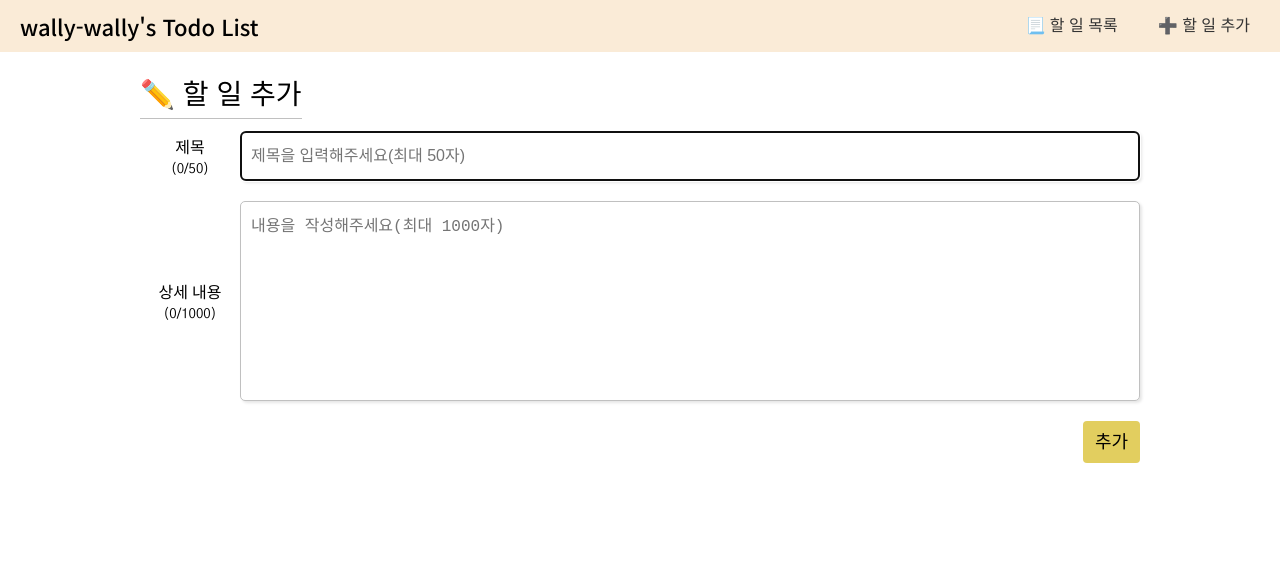
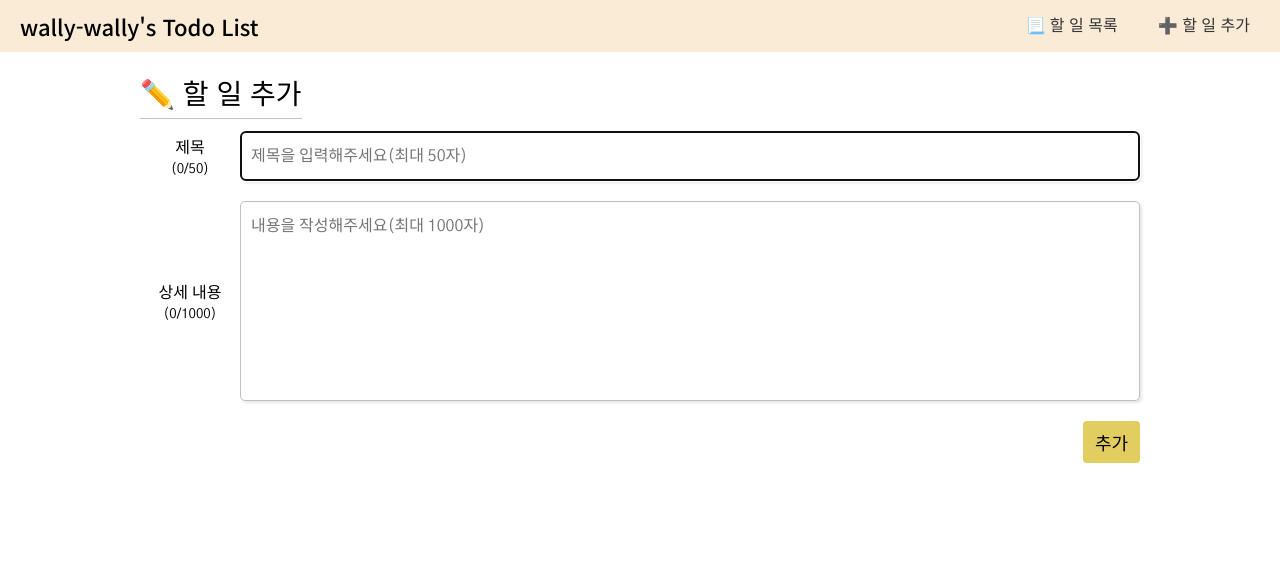
Before and after one commit to Ferarosa/todo-wally-wally, a React (Create React App) app: page /form in a window 1280 px wide. Shown: the top 573 px of the page. Built offline with nearby package versions, Linux system fonts and the light colour scheme.

Commit message:
update: IE11 크로스 브라우징 이슈 처리

```diff
--- a/src/api/update.js
+++ b/src/api/update.js
@@ -32,6 +32,7 @@ const update = {
       isError: false,
     }
   },
+
   toggleTodoItem(id) {
     const todos = api.fetchTodoList().data;
 
--- a/src/assets/scss/base/default.scss
+++ b/src/assets/scss/base/default.scss
@@ -1,7 +1,5 @@
 html, body {
-  font-family: 'Gothic A1', -apple-system, BlinkMacSystemFont, 'Segoe UI', 'Roboto', 'Oxygen',
-    'Ubuntu', 'Cantarell', 'Fira Sans', 'Droid Sans', 'Helvetica Neue',
-    sans-serif;
+  font-family: 'Gothic A1', sans-serif;
   padding: 0;
   margin: 0;
   -webkit-font-smoothing: antialiased;
@@ -27,6 +25,7 @@ button {
   border: none;
   padding: 0;
   cursor: pointer;
+  font-family: 'Noto Sans KR';
   line-height: 1;
 }
 
--- a/src/components/TodoForm/TodoForm.scss
+++ b/src/components/TodoForm/TodoForm.scss
@@ -18,6 +18,7 @@
 
     input, textarea {
       flex-grow: 1;
+      font-family: 'Gothic A1';
       padding: 10px;
       border: 1px solid silver;
       border-radius: 5px;
--- a/src/index.js
+++ b/src/index.js
@@ -1,3 +1,7 @@
+// IE11 cross browsing
+import 'react-app-polyfill/ie11';
+import 'react-app-polyfill/stable';
+
 import React from 'react';
 import ReactDOM from 'react-dom';
 import './assets/scss/style.scss';
--- a/src/pages/DetailPage.scss
+++ b/src/pages/DetailPage.scss
@@ -62,6 +62,8 @@
     }
 
     &-button {
+      display: flex;
+
       &-item {
         padding: 12px;
         font-size: 18px;
@@ -72,6 +74,7 @@
         }
 
         &.edit {
+          font-family: 'Noto Sans KR';
           background-color: rgb(255, 188, 65);
         }
 
```
Also changed, not shown: package.json (+6 -12 lines), src/pages/NotFoundPage.js (+3 -5 lines), src/pages/FormPage.js (indentation only), 1 other file (tests, documents, lock files or other folders).
